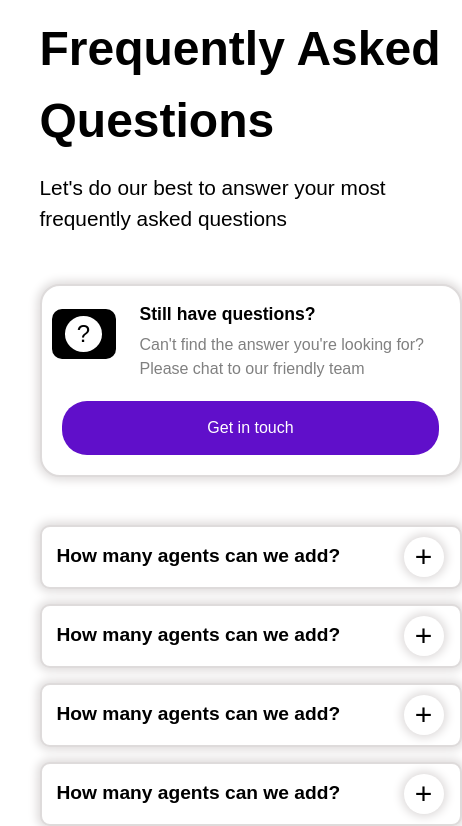
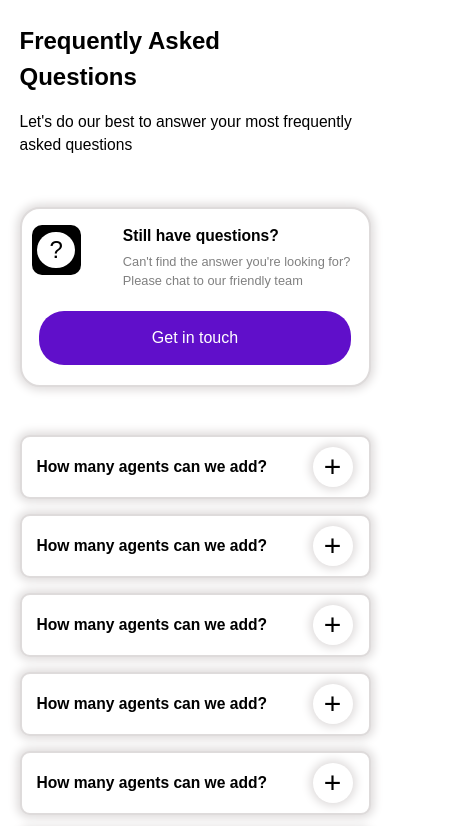
Before and after one commit to onipinaka/Unnati-E-Cell, a React (Vite) app: page / in a window 390 px wide. Shown: the part 2421-3247 px from the top of the page, 462 px wide, since content can reach past the window. Built offline with nearby package versions, Linux system fonts and the light colour scheme.

Commit message:
faq issues fixed

```diff
--- a/src/components/faq.css
+++ b/src/components/faq.css
@@ -1,10 +1,11 @@
 
 .faq-container {
-  padding: 100px;
+  padding: 0px;
   padding-top: 50px;
   display: flex;
   gap: 3rem;
   flex-wrap: wrap;
+  margin: 0px;
 }
 
 .faq-left {
@@ -21,8 +22,8 @@
 }
 
 .heading {
-  font-size: 3rem;
-  max-width: 100vh;
+  font-size: clamp(1.5rem, 4vw, 3.3rem);
+  max-width: 70%;
   margin: 30px 0px 15px 0px;
   font-family: primary, Arial, Helvetica, sans-serif;
   color: black;
@@ -33,7 +34,7 @@
   max-width: 500px;
   color: black;
   font-family: primary, Arial, Helvetica, sans-serif;
-  font-size: 1.3rem;
+  font-size: clamp(0.8rem, 4vw, 1.3rem);
 }
 
 .contact {
@@ -46,14 +47,13 @@
   border: solid, 2px;
   border-color: rgb(222, 219, 219);
   box-shadow: 0px 0px 10px 3px rgb(222, 219, 219);
-  max-width: 500px;
-  min-width: 50vh;
+  min-width: 350px;
 }
 
 .inner-card1 {
   display: flex;
   align-items: center;
-  gap: 1.5rem;
+  gap: 5vh;
   margin-left: 10px;
 }
 
@@ -86,12 +86,12 @@
   color: black;
   font-family: primary, Arial, Helvetica, sans-serif;
   font-weight: 600;
-  font-size: 1.1rem;
+  font-size: clamp(0.9rem, 4vw, 1.1rem);
 }
 .contact-text {
   color: grey;
   max-width: 350px;
-  font-size: 1rem;
+  font-size: clamp(0.7rem, 2vw, 1rem);
   font-family: primary, Arial, Helvetica, sans-serif;
 }
 
@@ -123,9 +123,9 @@ h3 {
 }
 
 .faq-right {
-  flex: 1.5;
+  flex: 1;
   padding-top: 70px;
-  max-width: 600px;
+
 }
 
 .question-card {
@@ -148,7 +148,7 @@ h3 {
   color: black;
   font-family: primary, Arial, Helvetica, sans-serif;
   font-weight: 600;
-  font-size: 1.2rem;
+  font-size: clamp(0.8rem, 2vw, 1.2rem);
 }
 
 .open-button {
@@ -167,11 +167,15 @@ h3 {
 
 .question:hover {
   color: #600fca;
+  .open-button {
+    color: #600fca;
+  }
 }
+
 
 .answer {
   width: 100%;
-  font-size: 0.9rem;
+  font-size: clamp(0.7rem, 4vw, 1rem);
   color: grey;
   max-height: 0;
   overflow: hidden;
@@ -185,14 +189,28 @@ h3 {
   opacity: 1;
 }
 
-@media (max-width: 930px) {
+@media (max-width: 700px) {
   .faq-container {
     flex-direction: column;
-    padding: 40px 20px;
+    width: 100%;
+  }
+
+  .contact, .para, .heading {
+    min-width: 10vh;
+    width: 100%;
+  }
+
+  .question {
+    font-size: clamp(0.8rem, 4vw, 1.2rem);
+  }
+
+  .contact-text {
+    font-size: clamp(0.8rem, 3vw, 1rem);
   }
 
   .faq-left,
   .faq-right {
-    padding-top: 0px;
+    padding: 0px;
+    width: 100%;
   }
 }
```
